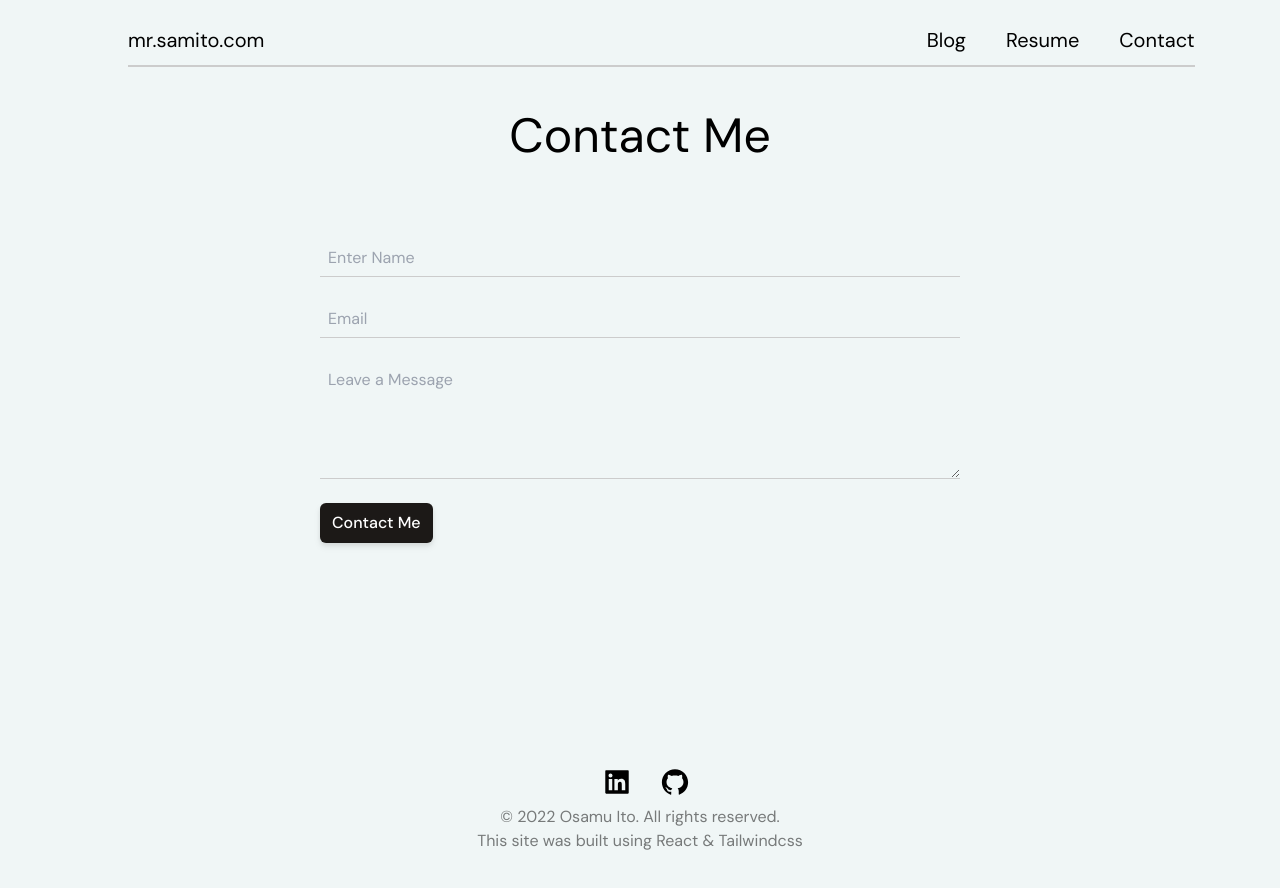
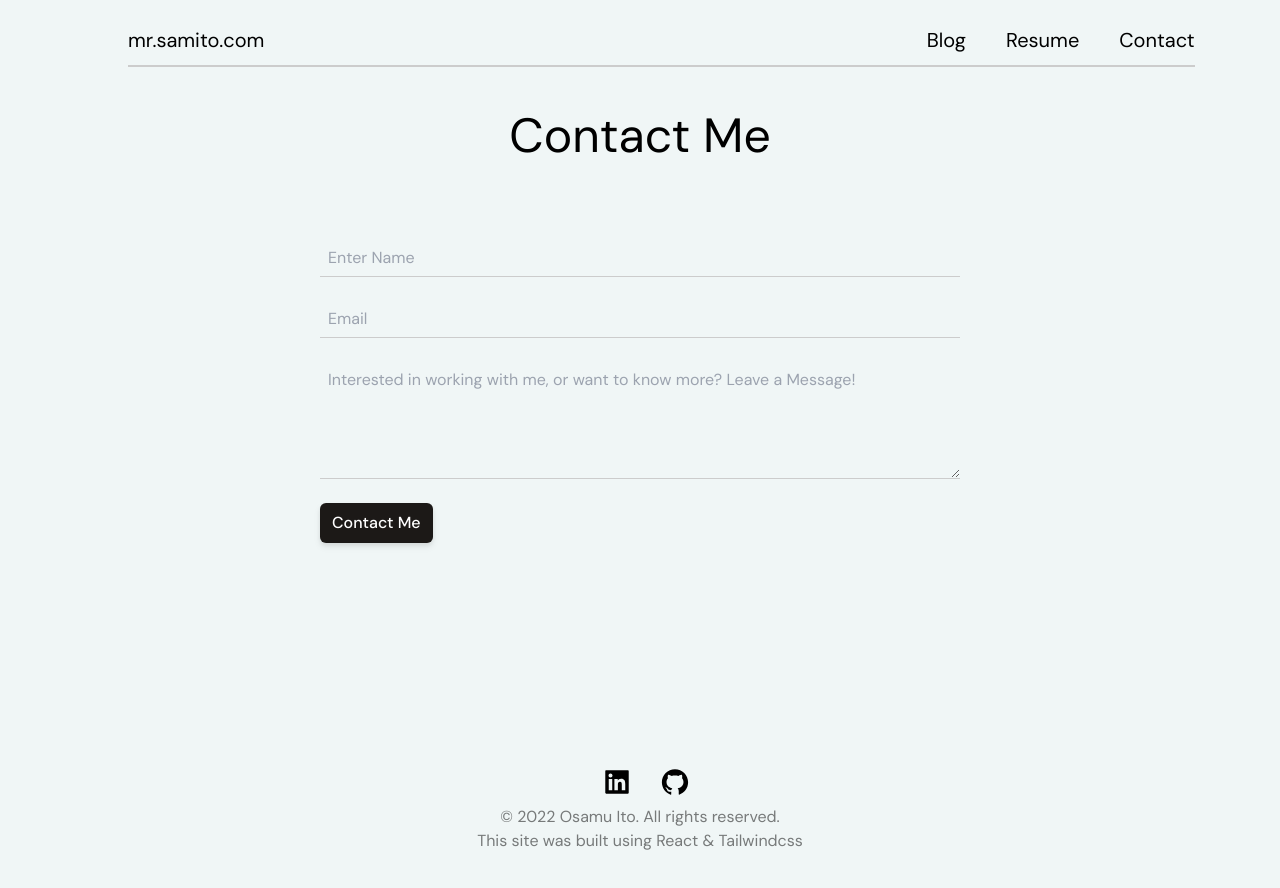
Before and after one commit to itosam/portfolio, a React (Create React App) app: page /contact in a window 1280 px wide. Shown: the top 888 px of the page. Built offline with nearby package versions, Linux system fonts and the light colour scheme.

Commit message:
updated form

```diff
--- a/src/components/Contact.jsx
+++ b/src/components/Contact.jsx
@@ -26,7 +26,7 @@ const Contact = () => {
           <br />
           <textarea
             name="message"
-            placeholder="Leave a Message"
+            placeholder="Interested in working with me, or want to know more? Leave a Message!"
             rows="5"
             class="appearance-none bg-transparent border-b border-[#CCCCCC] py-2 w-full text-[grey] mr-3 py-1 px-2 leading-tight focus:outline-none"
           />
```
